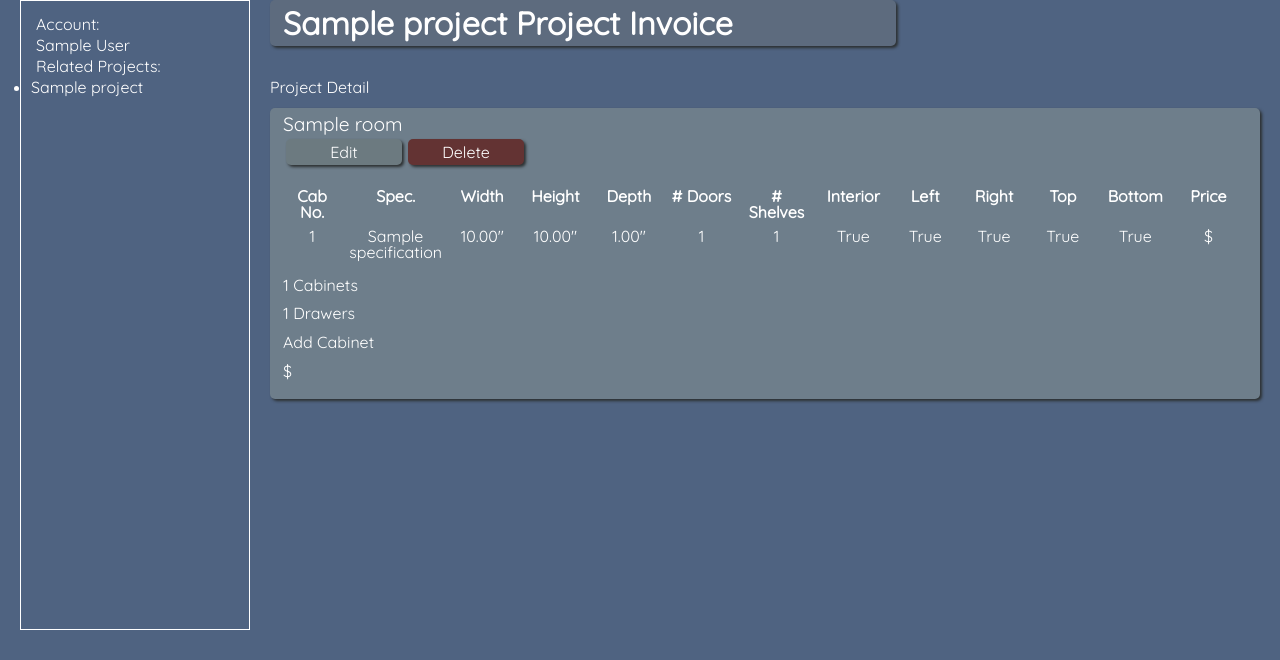
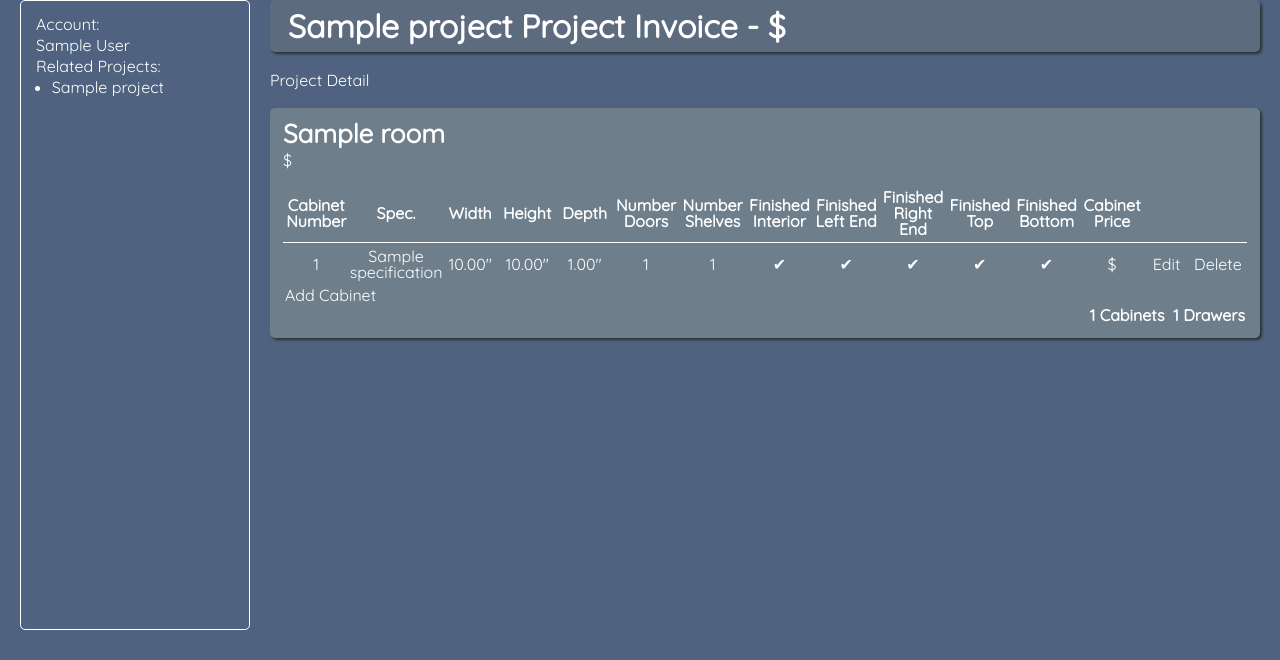
Before and after one commit to propose-software/propose, a Django app: page /project/1 in a window 1280 px wide. Shown: the part 140-800 px from the top of the page. Run offline with Django 3.2, Linux system fonts and the light colour scheme; a user stored in the database is signed in; tables that the repository leaves empty hold one stand-in row (values such as "Sample post"); style sheets or scripts are compiled from the project's sources; some libraries are stand-ins or nearby versions.

Commit message:
getting lots of good styling done, but still a ways to go

```diff
--- a/cabinets_app/models.py
+++ b/cabinets_app/models.py
@@ -127,8 +127,9 @@ class Project(models.Model):
 
     @property
     def price(self):
+        rooms = Room.objects.filter(project=self)
         project_total = 0
-        for room in self.rooms:
+        for room in rooms:
             project_total += room.price
         return project_total
 
--- a/cabinets_app/templates/project/project_home.html
+++ b/cabinets_app/templates/project/project_home.html
@@ -1,30 +1,34 @@
 {% extends "generic/base.html" %}
+{% load humanize %}
 
 {% block title %}Project Home{% endblock %}
 
 {% block content %}
   <section class="project-detail">
-    <h2>{{ project.name }} Project Invoice</h2>
+    <h2>{{ project.name }} Project Invoice  -  ${{ project.price|floatformat:2|intcomma }}</h2>
     <p><a href="{% url 'project_detail' proj_id=project.id %}">Project Detail</a></p>
     {% for room in rooms %}
       <section class="room">
         <h4>{{ room.name }}</h4>
+        <h5>${{ room.price|floatformat:2|intcomma }}</h5>
         <table >
           <thead>
             <tr>
-              <th>Cab No.</th>
+              <th>Cabinet</br>Number</th>
               <th>Spec.</th>
               <th>Width</th>
               <th>Height</th>
               <th>Depth</th>
-              <th># Doors</th>
-              <th># Shelves</th>
-              <th>Interior</th>
-              <th>Left</th>
-              <th>Right</th>
-              <th>Top</th>
-              <th>Bottom</th>
-              <th>Price</th>
+              <th>Number</br>Doors</th>
+              <th>Number</br>Shelves</th>
+              <th>Finished</br>Interior</th>
+              <th>Finished</br>Left End</th>
+              <th>Finished</br>Right End</th>
+              <th>Finished</br>Top</th>
+              <th>Finished</br>Bottom</th>
+              <th>Cabinet</br>Price</th>
+              <th></th>
+              <th></th>
             </tr>
           </thead>
           <tbody>
@@ -36,25 +40,27 @@
               <td>{{ cab.height }}"</td>
               <td>{{ cab.depth }}"</td>
               <td>{{ cab.number_of_doors }}</td>
-              <td>{{ cab.number_of_shelves }}</td>
-              <td>{{ cab.finished_interior }}</td>
-              <td>{{ cab.finished_left_end }}</td>
-              <td>{{ cab.finished_right_end }}</td>
-              <td>{{ cab.finished_top }}</td>
-              <td>{{ cab.finished_bottom }}</td>
-              <td>${{ cab.price|floatformat:2 }}</td>
+              <td>{{ cab.number_of_shelves }} </td>
+              <td>{% if cab.finished_interior == True %}✔{% endif %}</td>
+              <td>{% if cab.finished_left_end == True %}✔{% endif %}</td>
+              <td>{% if cab.finished_right_end == True %}✔{% endif %}</td>
+              <td>{% if cab.finished_top == True %}✔{% endif %}</td>
+              <td>{% if cab.finished_bottom == True %}✔{% endif %}</td>
+              <td>${{ cab.price|floatformat:2|intcomma }}</td>
+              <td><a href="{% url 'cabinet_update' proj_id=cab.project.id cab_id=cab.id %}">
+                Edit</a></td>
+              <td><a href="{% url 'cabinet_delete' proj_id=cab.project.id cab_id=cab.id %}">
+                Delete</a></td>
+              </td>
             </tr>
-            <p class='update'><a href="{% url 'cabinet_update' proj_id=cab.project.id cab_id=cab.id %}">
-                Edit</a></p>
-            <p class='delete'><a href="{% url 'cabinet_delete' proj_id=cab.project.id cab_id=cab.id %}">
-                Delete</a></p>
             {% endfor %}
           </tbody>
         </table>
-        <p>{{ room.cabinets.all|length }} Cabinets</p>
-        <p>{{ room.drawer_count }} Drawers</p>
-        <a href="{% url 'cabinet_create' proj_id=project.id %}">Add Cabinet</a>
-        <p>${{ room.price|floatformat:2 }}</p>
+        <p class='create'><a href="{% url 'cabinet_create' proj_id=project.id %}">Add Cabinet</a></p>
+        <section class='counts'>
+          <p class='cabinet_count'>{{ room.cabinets.all|length }} Cabinets</p>
+          <p class='drawer_count'>{{ room.drawer_count }} Drawers</p>
+        </section>
       </section>
     {% endfor %}
 
--- a/cpm_project/settings.py
+++ b/cpm_project/settings.py
@@ -37,6 +37,7 @@ INSTALLED_APPS = [
     'django.contrib.sessions',
     'django.contrib.messages',
     'django.contrib.staticfiles',
+    'django.contrib.humanize',
     'django_registration',
     'cpm_project',
     'phonenumber_field',
--- a/cpm_project/static/css/_base.scss
+++ b/cpm_project/static/css/_base.scss
@@ -45,6 +45,10 @@ main ul li, aside ul li {
     margin-bottom: .4em;
 }
 
+aside ul li {
+    margin-left: 1.3em;
+}
+
 th {
     font-weight: bold;
     text-align: left;
--- a/cpm_project/static/css/_layout.scss
+++ b/cpm_project/static/css/_layout.scss
@@ -38,12 +38,16 @@ a {
     color: $font-color;
 }
 
+h4 {
+    font-size: 26px;
+    font-weight: 700;
+    margin-bottom: 5px;
+}
+
 section > h2 {
-    padding: 7px 13px;
+    padding: 10px 18px;
     background-color: rgb(93, 107, 126);
     border-radius: 5px;
-    display: inline-block;
-    width: 600px;
     font-weight: 700;
     box-shadow: rgb(44, 48, 49) 2px 2px 3px;
     margin: 0 0 20px;
@@ -60,6 +64,7 @@ section li:hover {
 
 aside {
     border:1px solid $white;
+    border-radius: 5px;
     margin-left: 20px;
     padding: 10px;
 }
@@ -98,22 +103,54 @@ aside li {
 
 .room {
     background-color: $primary-color;
-    margin-bottom: 10px;
+    margin: 20px 0;
     border-radius: 5px;
-    padding: 7px 13px;
+    padding: 13px;
     font-size: 16px;
     box-shadow: rgb(44, 48, 49) 2px 2px 3px;
 }
 
-.room td, .room th {
+.room td, .room th, .project_detail td {
     text-align: center;
+    vertical-align: middle;
     width: 80px;
+    padding: 5px 0;
+}
+
+.project_detail td {
+    text-align: left;
+    width: 150px;
+}
+
+.room th {
+    border-bottom: 1px solid white;
+}
+
+.room p {
+    margin: 2px;
 }
 
 ul a {
     width: 300px;
     height: 100%;
     display: block;
+}
+
+.project_detail table {
+    margin-bottom: 10px;
+}
+
+#specifications {
+    margin: 30px 0;
+}
+
+.counts {
+    text-align: right;
+}
+
+.cabinet_count, .drawer_count {
+    display: inline-block;
+    font-weight: 700;
 }
 
 .account_name, .material_list, .labor_list, .hardware_list {
```
Also changed, not shown: cabinets_app/templates/project/project_detail.html (+44 -13 lines), cabinets_app/migrations/0020_auto_20190425_1903.py (added).
